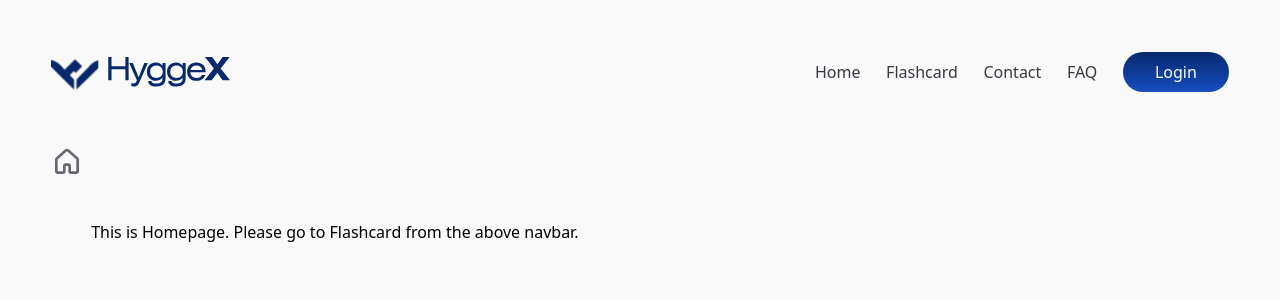
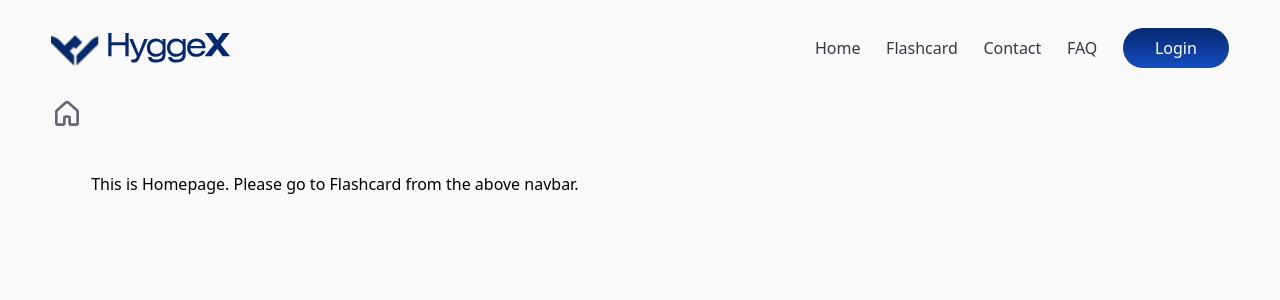
Before and after one commit to Arijeet10/hyggex-assignment, a Next.js app: page / in a window 1280 px wide. Shown: the top 300 px of the page. Built offline with nearby package versions, Linux system fonts and the light colour scheme.

Commit message:
ui changes

```diff
--- a/src/components/Navbar.js
+++ b/src/components/Navbar.js
@@ -10,7 +10,7 @@ const Navbar = () => {
 
   return (
     <>
-      <div className="py-[2vh] sm:py-[4vh] flex flex-col sm:flex-row sm:items-center justify-between gap-[2vh]">
+      <div className="py-[0.5vh] sm:py-[1vh] flex flex-col sm:flex-row sm:items-center justify-between gap-[2vh]">
         <div className="flex items-center justify-center sm:justify-start">
           <img src="/mainlogo.svg" alt="hyggex logo" className="w-[18-vw] h-[4vh]  sm:w-[14vw] sm:h-[4vh] md:h-[10vh] " />
         </div>
```
